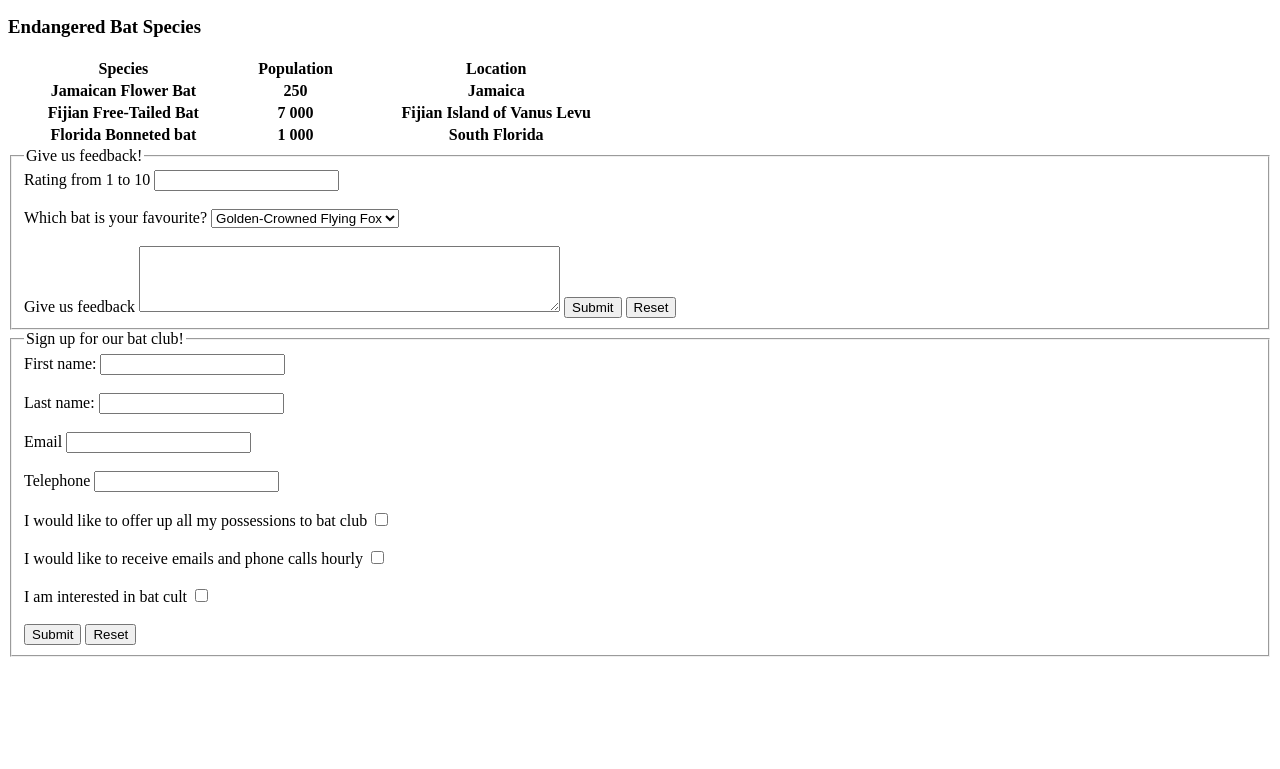
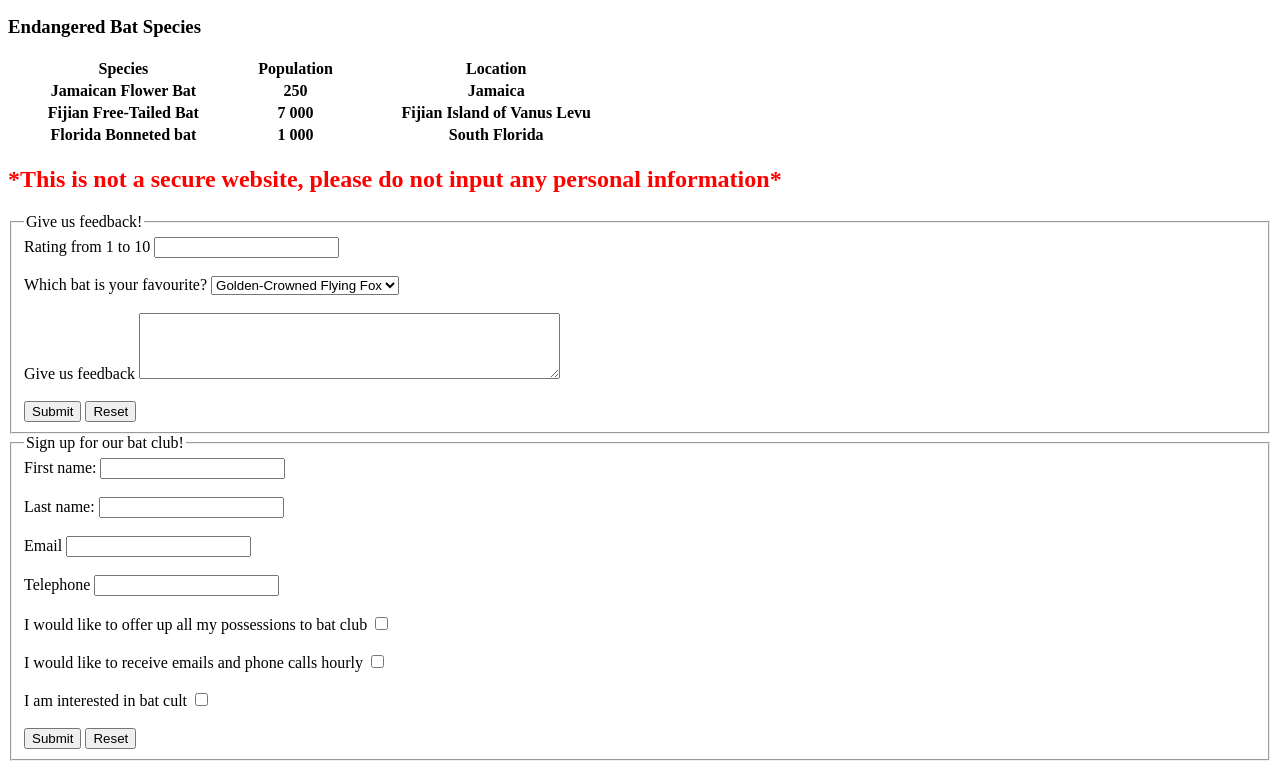
Before and after one commit to KaitlynKramp/FirstWebProject-Correct, a plain HTML site: page part2.html in a window 1280 px wide. Shown: the part 969-1738 px from the top of the page. Before the commit the page ends 1634 px from the top, so only its background shows below. Drawn offline with Linux system fonts and the light colour scheme.

Commit message:
Class changes

```diff
--- a/part2.html
+++ b/part2.html
@@ -70,8 +70,10 @@
         </tr>
     </table>
 
-    <form>
-        <fieldset>
+    <h2 style="color:red">*This is not a secure website, please do not input any personal information*</h2>
+
+    <form name="website-feedback" id="feedback" method="post">
+        <fieldset id="feedback">
             <legend>Give us feedback!</legend>
             <label for="rate">Rating from 1 to 10</label>
             <input type="number" id="rate"> <br/> <br/>
@@ -82,13 +84,15 @@
                 <option value="Bulldog Bat">Bulldog Bat</option>
             </select><br/><br/>
             <label for="feed">Give us feedback</label>
-            <textarea id="feed" rows="4" cols="50"></textarea>
+            <textarea id="feed" rows="4" cols="50"></textarea><br/><br/>
             <input type="submit">
             <input type="reset">
 
         </fieldset>
+    </form>
 
-        <fieldset>
+    <form name="sign-up-for-bat-club" id="sign-up" method="post">
+        <fieldset id="sign-up">
             <legend>Sign up for our bat club!</legend>
             <label for="fname">First name:</label>
             <input type="text" id="fname" name="fname"> <br/> <br/>
```
